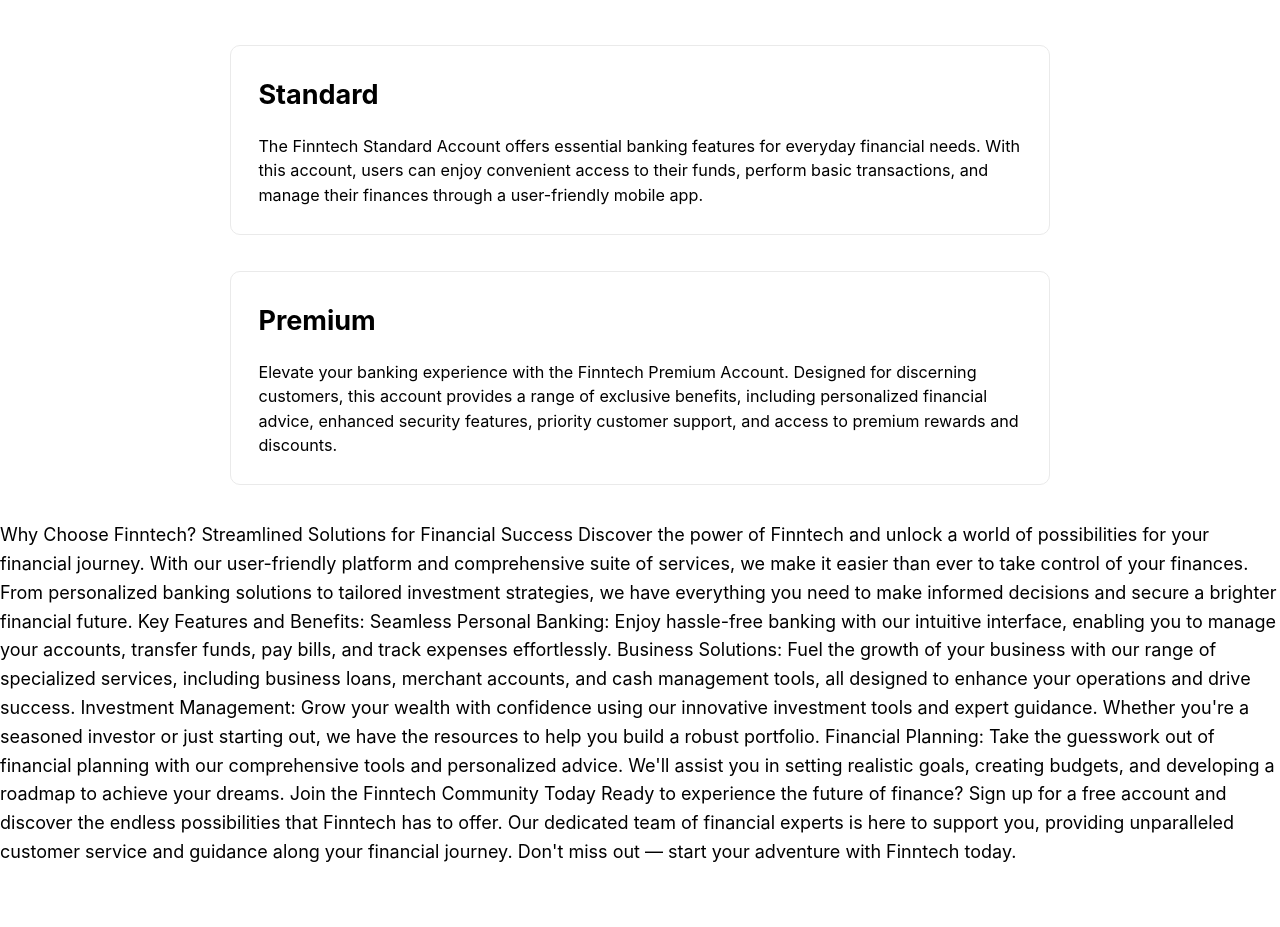
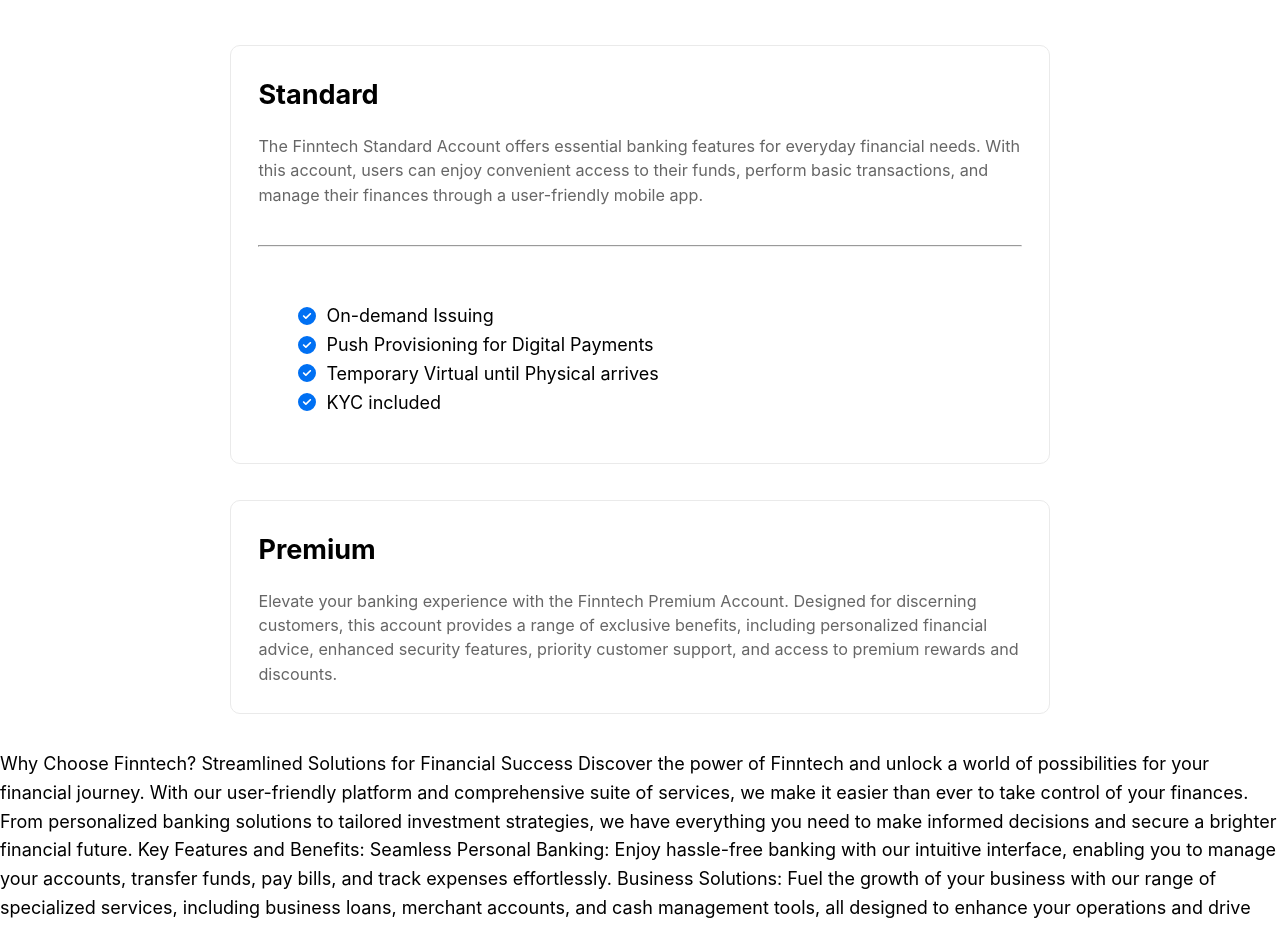
Before and after one commit to finnianj/finntech, a Next.js app: page / in a window 1280 px wide. Shown: the part 920-1847 px from the top of the page. Before the commit the page ends 1805 px from the top, so only its background shows below. Built offline with nearby package versions, Linux system fonts and the light colour scheme.

Commit message:
header image

```diff
--- a/package.json
+++ b/package.json
@@ -6,6 +6,9 @@
     "start": "next start"
   },
   "dependencies": {
+    "@fortawesome/fontawesome-svg-core": "^6.4.0",
+    "@fortawesome/free-solid-svg-icons": "^6.4.0",
+    "@fortawesome/react-fontawesome": "^0.2.0",
     "date-fns": "^2.30.0",
     "gray-matter": "^4.0.3",
     "next": "latest",
--- a/pages/_app.js
+++ b/pages/_app.js
@@ -1,4 +1,7 @@
 import '../styles/global.css'
+import '@fortawesome/fontawesome-svg-core/styles.css';
+import { config } from '@fortawesome/fontawesome-svg-core';
+config.autoAddCss = false;
 
 export default function App({ Component, pageProps }){
   return <Component {...pageProps}/>
--- a/pages/index.js
+++ b/pages/index.js
@@ -5,13 +5,22 @@
 import utilStyles from '../styles/utils.module.css';
 import styles from '../styles/Home.module.css';
 import Navbar from '../components/navbar';
-
+import { FontAwesomeIcon } from '@fortawesome/react-fontawesome';
+import { faCheckCircle } from '@fortawesome/free-solid-svg-icons';
 
 
 export default function Home() {
   return (
     <>
     <Navbar />
+
+    <Head>
+      <Link
+        href='https://cdnjs.cloudflare.com/ajax/libs/font-awesome/6.4.0/css/all.min.css'
+        rel='stylesheet'
+      >
+      </Link>
+    </Head>
 
 
     <header className={styles.header}>
@@ -46,7 +55,18 @@
         <p>
           The Finntech Standard Account offers essential banking features for everyday financial needs. With this account, users can enjoy convenient access to their funds, perform basic transactions, and manage their finances through a user-friendly mobile app.
         </p>
+        <br></br>
+        <hr></hr>
+        <br></br>
+        <ul>
+          <li><FontAwesomeIcon icon={faCheckCircle} className={styles.faIcon}></FontAwesomeIcon>On-demand Issuing</li>
+          <li><FontAwesomeIcon icon={faCheckCircle} className={styles.faIcon}></FontAwesomeIcon>Push Provisioning for Digital Payments</li>
+          <li><FontAwesomeIcon icon={faCheckCircle} className={styles.faIcon}></FontAwesomeIcon>Temporary Virtual until Physical arrives</li>
+          <li><FontAwesomeIcon icon={faCheckCircle} className={styles.faIcon}></FontAwesomeIcon>KYC included</li>
+        </ul>
       </div>
+
+
       <div className={styles.card}>
         <h3>Premium</h3>
         <p>
--- a/styles/Home.module.css
+++ b/styles/Home.module.css
@@ -94,9 +94,23 @@
 }
 
 .card p {
+  color: #666;
   margin: 0;
   font-size: 0.9rem;
   line-height: 1.5;
+}
+
+.card li{
+  list-style: none;
+}
+
+.card hr {
+  color: #666;
+}
+
+.faIcon{
+  margin-right: 10px;
+  color: #0070f3;
 }
 
 .logo {
```
Also changed, not shown: 1 other file (tests, documents, lock files or other folders).
